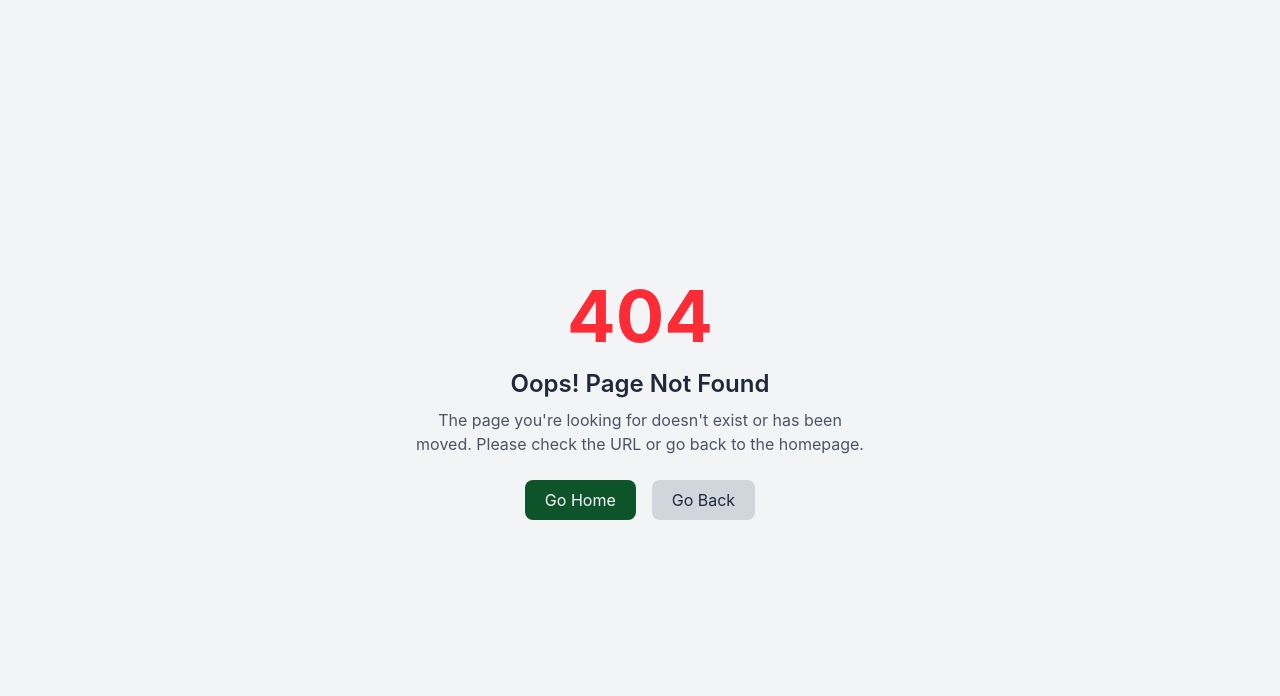
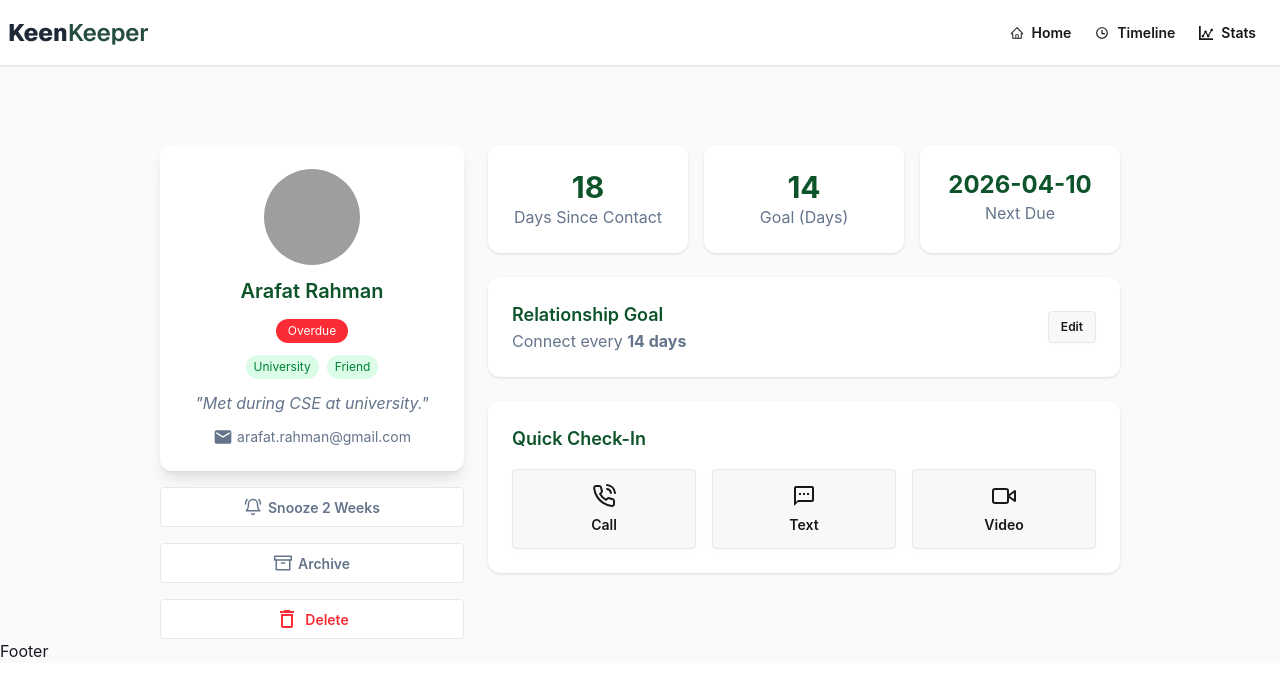
Before and after one commit to mdshihabshahriar/Keen-Keeper, a React (Vite) app: page /details/1 in a window 1280 px wide. Before the commit this address had no page. Shown: the top 696 px of the page. Built offline with nearby package versions, Linux system fonts and the light colour scheme; grey boxes are pictures that could not be loaded.

Commit message:
friends details page added

```diff
--- a/public/data.json
+++ b/public/data.json
@@ -7,7 +7,7 @@
     "days_since_contact": 18,
     "status": "Overdue",
     "tags": ["University", "Friend"],
-    "bio": "Met during CSE at university. We used to code together and join hackathons.",
+    "bio": "Met during CSE at university.",
     "goal": 14,
     "next_due_date": "2026-04-10"
   },
@@ -19,8 +19,8 @@
     "days_since_contact": 10,
     "status": "Almost Due",
     "tags": ["School", "Friend"],
-    "bio": "School friend since class 6. We still share life updates regularly.",
-    "goal": 14,
+    "bio": "School friend since class 6.",
+    "goal": 25,
     "next_due_date": "2026-04-28"
   },
   {
@@ -31,8 +31,8 @@
     "days_since_contact": 5,
     "status": "On-Track",
     "tags": ["Gym", "Fitness Buddy"],
-    "bio": "Met at the gym. We motivate each other to stay consistent.",
-    "goal": 14,
+    "bio": "Met at the gym.",
+    "goal": 20,
     "next_due_date": "2026-05-05"
   },
   {
@@ -43,8 +43,8 @@
     "days_since_contact": 21,
     "status": "Overdue",
     "tags": ["Office", "Colleague"],
-    "bio": "Worked together on a startup project. Great at UI/UX design.",
-    "goal": 14,
+    "bio": "Worked together on a startup project.",
+    "goal": 10,
     "next_due_date": "2026-04-05"
   },
   {
@@ -55,8 +55,8 @@
     "days_since_contact": 12,
     "status": "Almost Due",
     "tags": ["Neighbor", "Childhood"],
-    "bio": "Grew up in the same neighborhood. Played cricket every evening.",
-    "goal": 14,
+    "bio": "Grew up in the same neighborhood.",
+    "goal": 30,
     "next_due_date": "2026-04-26"
   },
   {
@@ -68,7 +68,7 @@
     "status": "On-Track",
     "tags": ["University", "Project Partner"],
     "bio": "Worked on multiple group projects together in university.",
-    "goal": 14,
+    "goal": 15,
     "next_due_date": "2026-05-08"
   },
   {
@@ -79,8 +79,8 @@
     "days_since_contact": 16,
     "status": "Overdue",
     "tags": ["Freelancing", "Developer"],
-    "bio": "Met through Fiverr. We often discuss web development trends.",
-    "goal": 14,
+    "bio": "Met through Fiverr.",
+    "goal": 24,
     "next_due_date": "2026-04-12"
   },
   {
@@ -91,8 +91,8 @@
     "days_since_contact": 8,
     "status": "On-Track",
     "tags": ["Family"],
-    "bio": "Family friend. We meet during family gatherings and events.",
-    "goal": 14,
+    "bio": "Family friend.",
+    "goal": 18,
     "next_due_date": "2026-05-02"
   },
   {
@@ -103,8 +103,8 @@
     "days_since_contact": 13,
     "status": "Almost Due",
     "tags": ["Mentor"],
-    "bio": "Guided me in my early startup journey. Very supportive mentor.",
-    "goal": 14,
+    "bio": "Guided me in my early startup journey.",
+    "goal": 10,
     "next_due_date": "2026-04-25"
   },
   {
@@ -115,8 +115,8 @@
     "days_since_contact": 2,
     "status": "On-Track",
     "tags": ["Book Club"],
-    "bio": "Met at a book club. We exchange book recommendations frequently.",
-    "goal": 14,
+    "bio": "Met at a book club.",
+    "goal": 20,
     "next_due_date": "2026-05-10"
   },
   {
@@ -128,7 +128,7 @@
     "status": "Overdue",
     "tags": ["Sports", "Football"],
     "bio": "We play football together every weekend when possible.",
-    "goal": 14,
+    "goal": 24,
     "next_due_date": "2026-04-08"
   },
   {
@@ -139,8 +139,8 @@
     "days_since_contact": 11,
     "status": "Almost Due",
     "tags": ["Online Friend", "Design"],
-    "bio": "Connected through an online design community. Very creative mind.",
-    "goal": 14,
+    "bio": "Connected through an online design community.",
+    "goal": 30,
     "next_due_date": "2026-04-27"
   }
 ]
--- a/src/components/homepage/YourFriends.jsx
+++ b/src/components/homepage/YourFriends.jsx
@@ -1,4 +1,5 @@
 import React, { use } from 'react';
+import { Link } from 'react-router';
 
 const fetchData = fetch("/data.json").then(res => res.json());
 
@@ -13,7 +14,7 @@ const YourFriends = () => {
                 {
                     data.map((d) => (
 
-                        <div key={d.id} className='bg-base-100 shadow-lg text-center p-8 rounded-lg space-y-2'>
+                        <Link to={`/details/${d.id}`} key={d.id} className='bg-base-100 shadow-lg text-center p-8 rounded-lg space-y-2'>
                             <img className='rounded-full mx-auto' src={d.picture} alt="" />
                             <h4 className='font-semibold text-xl text-green-900'>{d.name}</h4>
                             <span className='text-[#64748B] text-xs'>{d.days_since_contact}d ago</span>
@@ -32,7 +33,7 @@ const YourFriends = () => {
                                 : d.status === "Almost Due" ? "bg-yellow-500"
                                 : "bg-green-900"
                             }`}>{d.status}</p>
-                        </div>
+                        </Link>
                     ))
                 }
             </div>
--- a/src/main.jsx
+++ b/src/main.jsx
@@ -21,7 +21,7 @@ const router = createBrowserRouter(
           element: <HomePage></HomePage>
         },
         {
-          path: "/details",
+          path: "/details/:id",
           element: <FriendDetails></FriendDetails>
         },
         {
--- a/src/pages/FriendDetails/FriendDetails.jsx
+++ b/src/pages/FriendDetails/FriendDetails.jsx
@@ -1,9 +1,120 @@
-import React from 'react';
+import React, { use } from 'react';
+import { FiArchive, FiPhoneCall, FiVideo } from 'react-icons/fi';
+import { LuBellRing } from 'react-icons/lu';
+import { MdDeleteOutline, MdEmail, MdOutlineTextsms } from 'react-icons/md';
+import { useParams } from 'react-router';
+
+const fetchData = fetch("/data.json").then(res => res.json());
 
 const FriendDetails = () => {
+
+    const {id} = useParams()
+    console.log(id)
+
+    const data = use(fetchData);
+
+    const expectedFriend = data.find((d) => String(d.id) === id);
+    console.log(expectedFriend)
+
     return (
-        <div>
-            Friend Details
+        <div className='w-9/12 mx-auto mt-20 grid grid-cols-3 gap-6'>
+            <div className='col-span-1 space-y-4'>
+                <div className='bg-base-100 shadow-lg text-center p-6 rounded-xl space-y-3'>
+                    <img src={expectedFriend.picture} className='w-24 h-24 rounded-full mx-auto' />
+
+                    <h4 className='font-semibold text-xl text-green-900'>
+                        {expectedFriend.name}
+                    </h4>
+
+                    <span className={`inline-block text-xs text-white rounded-full px-3 py-1 ${
+                        expectedFriend.status === "Overdue"
+                        ? "bg-red-500"
+                        : expectedFriend.status === "Almost Due"
+                        ? "bg-yellow-500"
+                        : "bg-green-700"
+                    }`}>
+                        {expectedFriend.status}
+                    </span>
+
+                    <div className="flex justify-center gap-2 flex-wrap">
+                        {expectedFriend.tags.map((tag, i) => (
+                        <span key={i} className="text-xs bg-green-100 text-green-700 px-2 py-1 rounded-full">
+                            {tag}
+                        </span>
+                        ))}
+                    </div>
+
+                    <p className='italic text-[#64748B]'>
+                        "{expectedFriend.bio}"
+                    </p>
+
+                    <p className='flex items-center gap-1 justify-center text-sm text-[#64748B]'>
+                        <MdEmail className='text-xl'/>{expectedFriend.email}
+                    </p>
+                </div>
+
+                <button className='btn w-full bg-base-100 text-[#64748B]'>
+                    <LuBellRing className='text-lg'/>Snooze 2 Weeks
+                </button>
+
+                <button className='btn w-full bg-base-100 text-[#64748B]'>
+                    <FiArchive className='text-lg'/>Archive
+                </button>
+
+                <button className='btn w-full bg-base-100 text-red-500'>
+                    <MdDeleteOutline className='text-2xl'/>Delete
+                </button>
+            </div>
+
+            <div className='col-span-2 space-y-6'>
+                <div className='grid grid-cols-3 gap-4'>
+
+                    <div className='bg-base-100 shadow rounded-xl p-6 text-center'>
+                        <h4 className='text-3xl font-bold text-green-900'>
+                        {expectedFriend.days_since_contact}
+                        </h4>
+                        <p className='text-[#64748B]'>Days Since Contact</p>
+                    </div>
+
+                    <div className='bg-base-100 shadow rounded-xl p-6 text-center'>
+                        <h4 className='text-3xl font-bold text-green-900'>
+                        {expectedFriend.goal}
+                        </h4>
+                        <p className='text-[#64748B]'>Goal (Days)</p>
+                    </div>
+
+                    <div className='bg-base-100 shadow rounded-xl p-6 text-center'>
+                        <h4 className='text-2xl font-bold text-green-900'>
+                        {expectedFriend.next_due_date}
+                        </h4>
+                        <p className='text-[#64748B]'>Next Due</p>
+                    </div>
+                </div>
+
+                <div className='bg-base-100 shadow rounded-xl p-6 flex justify-between items-center'>
+                    <div>
+                        <h4 className='text-lg font-semibold text-green-900'>
+                        Relationship Goal
+                        </h4>
+                        <p className='text-[#64748B]'>
+                        Connect every <span className='font-bold'>{expectedFriend.goal} days</span>
+                        </p>
+                    </div>
+
+                    <button className='btn btn-sm'>Edit</button>
+                </div>
+
+                <div className='bg-base-100 shadow rounded-xl p-6'>
+                    <h4 className='text-lg font-semibold text-green-900 mb-4'>
+                        Quick Check-In
+                    </h4>
+                    <div className='grid grid-cols-3 gap-4'>
+                        <button className='btn bg-base-200 flex flex-col h-20'><FiPhoneCall className='text-2xl'/>Call</button>
+                        <button className='btn bg-base-200 flex flex-col h-20'><MdOutlineTextsms className='text-2xl'/>Text</button>
+                        <button className='btn bg-base-200 flex flex-col h-20'><FiVideo className='text-2xl' />Video</button>
+                    </div>
+                </div>
+            </div>
         </div>
     );
 };
```
